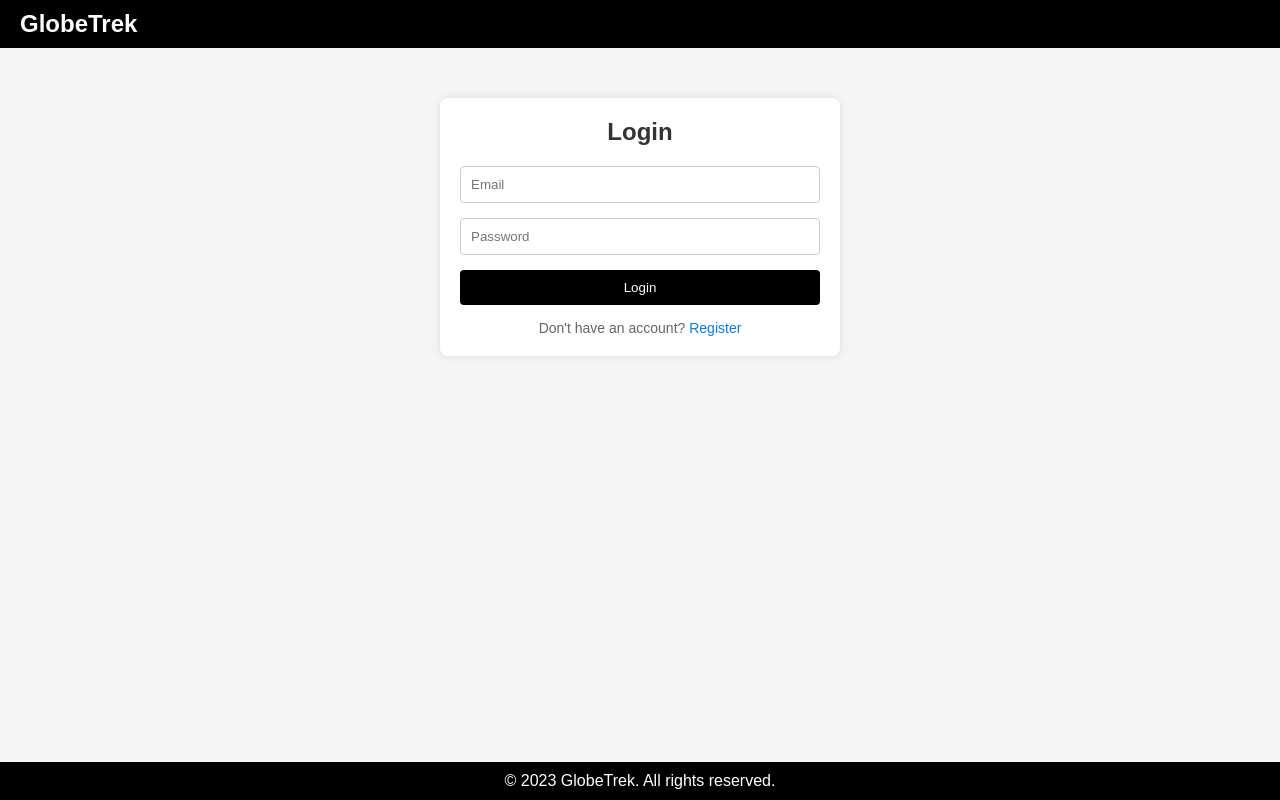
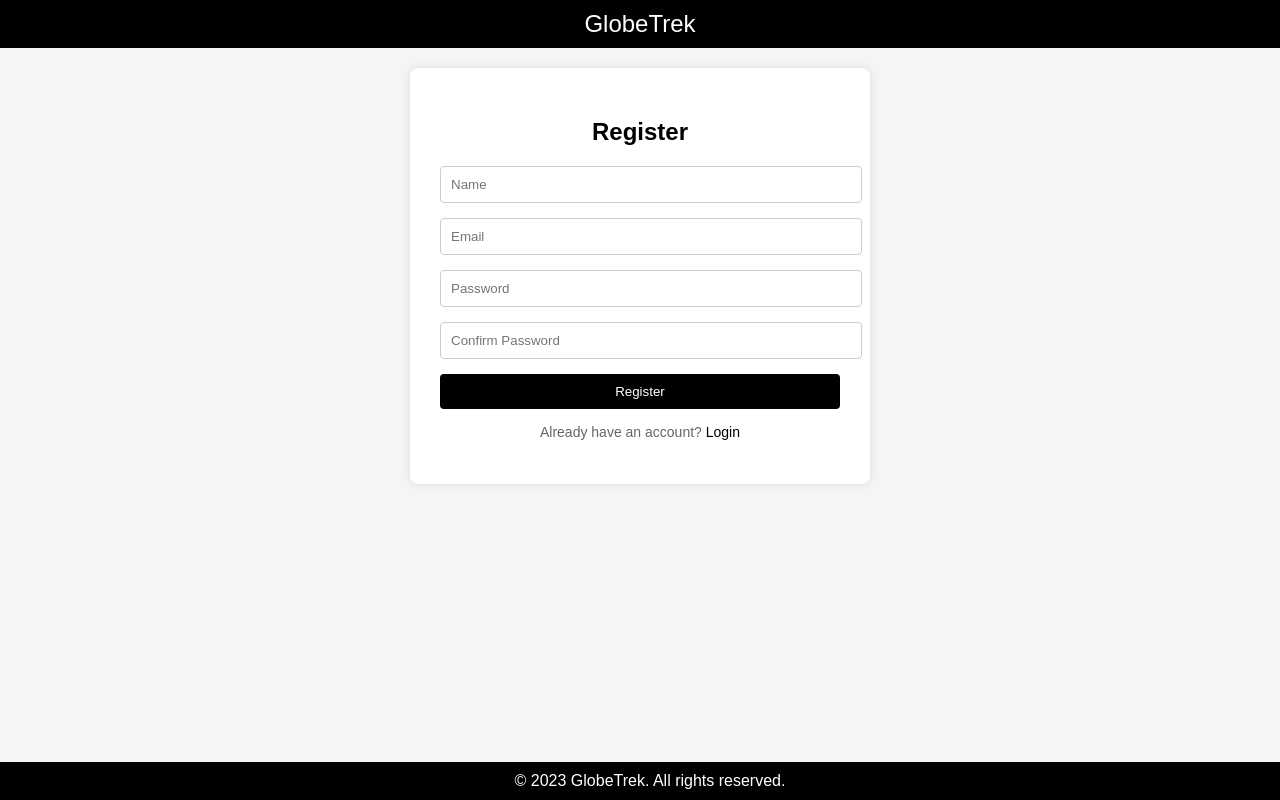
Before and after one commit to neendicott/GlobeTrek, a Flask app: page /login in a window 1280 px wide. Run offline with Flask 3, Linux system fonts and the light colour scheme.

Commit message:
Fixed register form to match the login form

```diff
--- a/static/register.css
+++ b/static/register.css
@@ -1,35 +1,38 @@
-/* Reset default margin and padding */
-* {
-    margin: 0;
-    padding: 0;
-    box-sizing: border-box;
-}
-
 /* Apply some basic styles to the body */
 body {
     font-family: Arial, sans-serif;
     background-color: #f5f5f5;
+    margin: 0;
+    padding: 0;
 }
 
-/* Create a centered container for the form */
-.container {
-    width: 100%;
-    max-width: 400px;
-    margin: 0 auto;
-    padding: 20px;
-    background-color: #ffffff;
-    border-radius: 8px;
-    box-shadow: 0px 0px 10px rgba(0, 0, 0, 0.1);
+/* Style the navigation bar */
+.nav {
+    background-color: #000;
+    color: #fff;
+    padding: 10px;
     text-align: center;
 }
 
-/* Style the form header */
-.container h2 {
-    margin-bottom: 20px;
-    color: #333333;
+.nav__logo-link {
+    color: #fff;
+    text-decoration: none;
+    font-size: 24px;
 }
 
-/* Style form fields */
+/* Style the container */
+.container {
+    text-align: center;
+    background-color: #fff;
+    padding: 30px;
+    border-radius: 8px;
+    box-shadow: 0px 0px 10px rgba(0, 0, 0, 0.1);
+    max-width: 400px;
+    margin: 0 auto;
+    margin-top: 20px;
+}
+
+/* Style the form fields */
 .container input {
     width: 100%;
     padding: 10px;
@@ -39,19 +42,19 @@ body {
 }
 
 /* Style the submit button */
-.container button {
+.container button.login-button {
     width: 100%;
     padding: 10px;
-    background-color: #28a745;
-    color: #ffffff;
+    background-color: #000;
+    color: #fff;
     border: none;
     border-radius: 4px;
     cursor: pointer;
     transition: background-color 0.3s;
 }
 
-.container button:hover {
-    background-color: #218838;
+.container button.login-button:hover {
+    background-color: #333;
 }
 
 /* Style the "Already have an account?" link */
@@ -62,11 +65,22 @@ body {
 }
 
 .container a {
-    color: #28a745;
+    color: #000;
     text-decoration: none;
     transition: color 0.3s;
 }
 
 .container a:hover {
-    color: #218838;
+    color: #333;
 }
+
+/* Style the footer */
+.footer {
+    background-color: #000;
+    color: #fff;
+    text-align: center;
+    padding: 10px;
+    position: absolute;
+    bottom: 0;
+    width: 100%;
+}
--- a/templates/login.html
+++ b/templates/login.html
@@ -3,8 +3,8 @@
 <head>
     <meta charset="UTF-8">
     <meta name="viewport" content="width=device-width, initial-scale=1.0">
-    <link rel="stylesheet" href="{{ url_for('static', filename='login.css') }}">
-    <title>Login</title>
+    <link rel="stylesheet" href="{{ url_for('static', filename='register.css') }}">
+    <title>Register</title>
 </head>
 <body>
     <nav class="nav">
@@ -14,12 +14,14 @@
     </nav>
 
     <div class="container">
-        <h2>Login</h2>
+        <h2>Register</h2>
         <form action="" method="post">
+            <input type="text" name="name" placeholder="Name" required>
             <input type="text" name="email" placeholder="Email" required>
             <input type="password" name="password" placeholder="Password" required>
-            <button type="submit">Login</button>
-            <p>Don't have an account? <a href="{{ url_for('register') }}">Register</a></p>
+            <input type="password" name="confirm_password" placeholder="Confirm Password" required>
+            <button type="submit" class="login-button">Register</button>
+            <p>Already have an account? <a href="{{ url_for('login') }}">Login</a></p>
         </form>
     </div>
 
```
Also changed, not shown: templates/register.html (+11 -1 lines).
